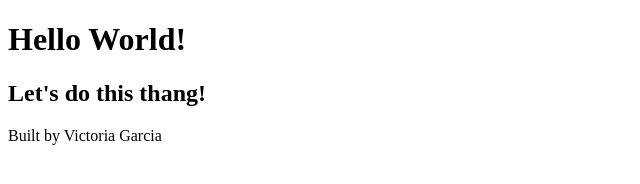
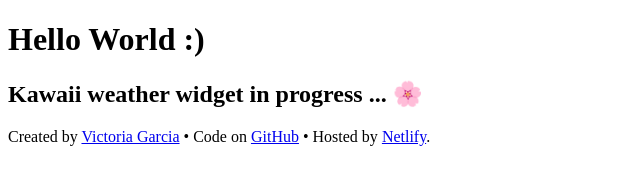
Before and after one commit to fifth-monger/kawaii-weather-widget, a plain HTML site: page index.html in a window 1280 px wide. Shown: the whole page, without its empty margins (0-640 px from the left). Drawn offline with Linux system fonts and the light colour scheme.

Commit message:
updated html added links to the footer

```diff
--- a/index.html
+++ b/index.html
@@ -6,8 +6,13 @@
     <title>Kawaii Weather App</title>
   </head>
   <body>
-    <h1>Hello World!</h1>
-    <h2>Let's do this thang!</h2>
-    <footer>Built by Victoria Garcia</footer>
+    <h1>Hello World :)</h1>
+    <h2>Kawaii weather widget in progress ... 🌸</h2>
+    <footer>
+      Created by <a href="https://github.com/fifth-monger">Victoria Garcia</a>
+      • Code on
+      <a href="https://github.com/fifth-monger/kawaii-weather-widget">GitHub</a>
+      • Hosted by <a href="https://kawaiiweather.netlify.app/">Netlify</a>.
+    </footer>
   </body>
 </html>
```
